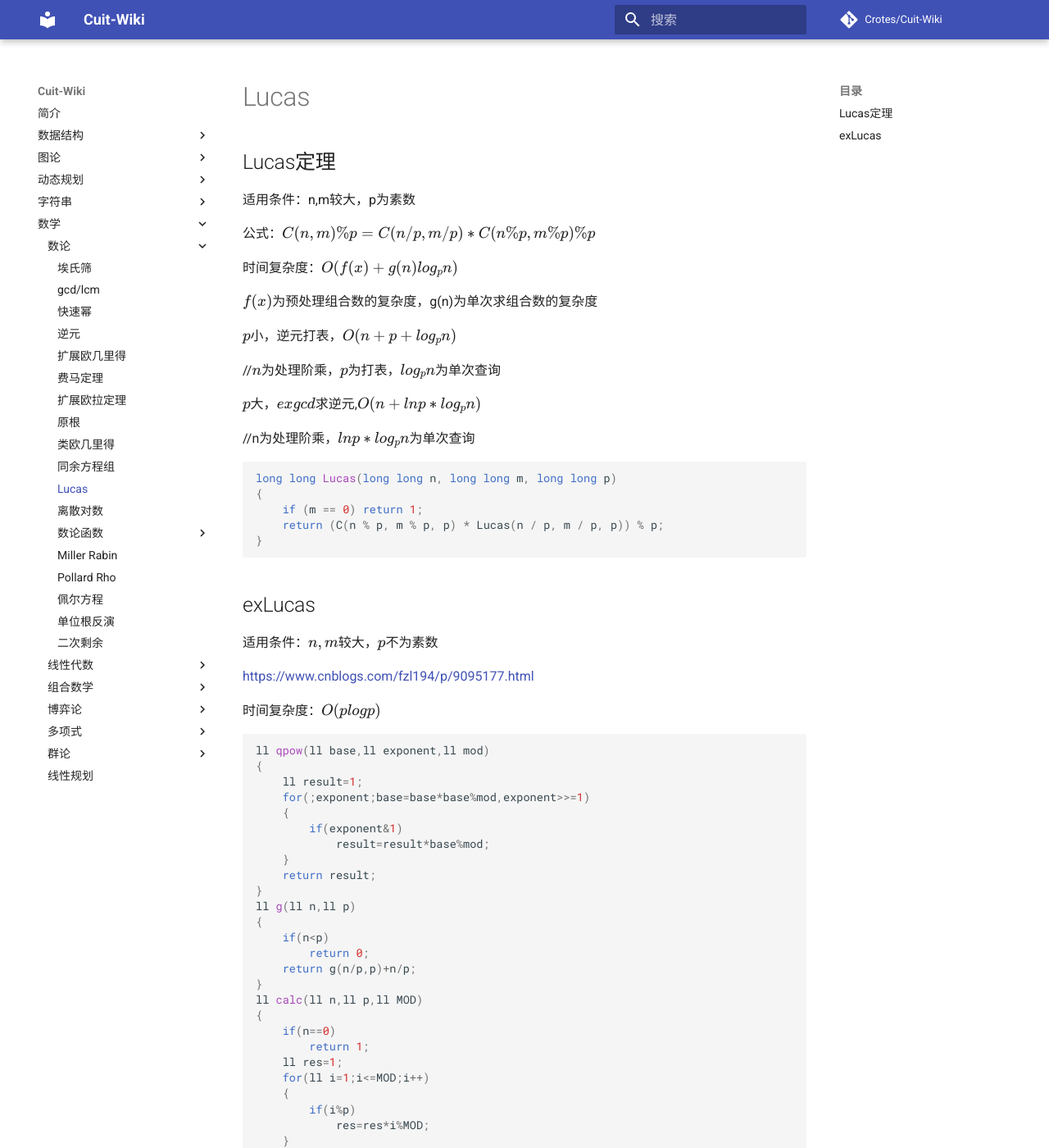
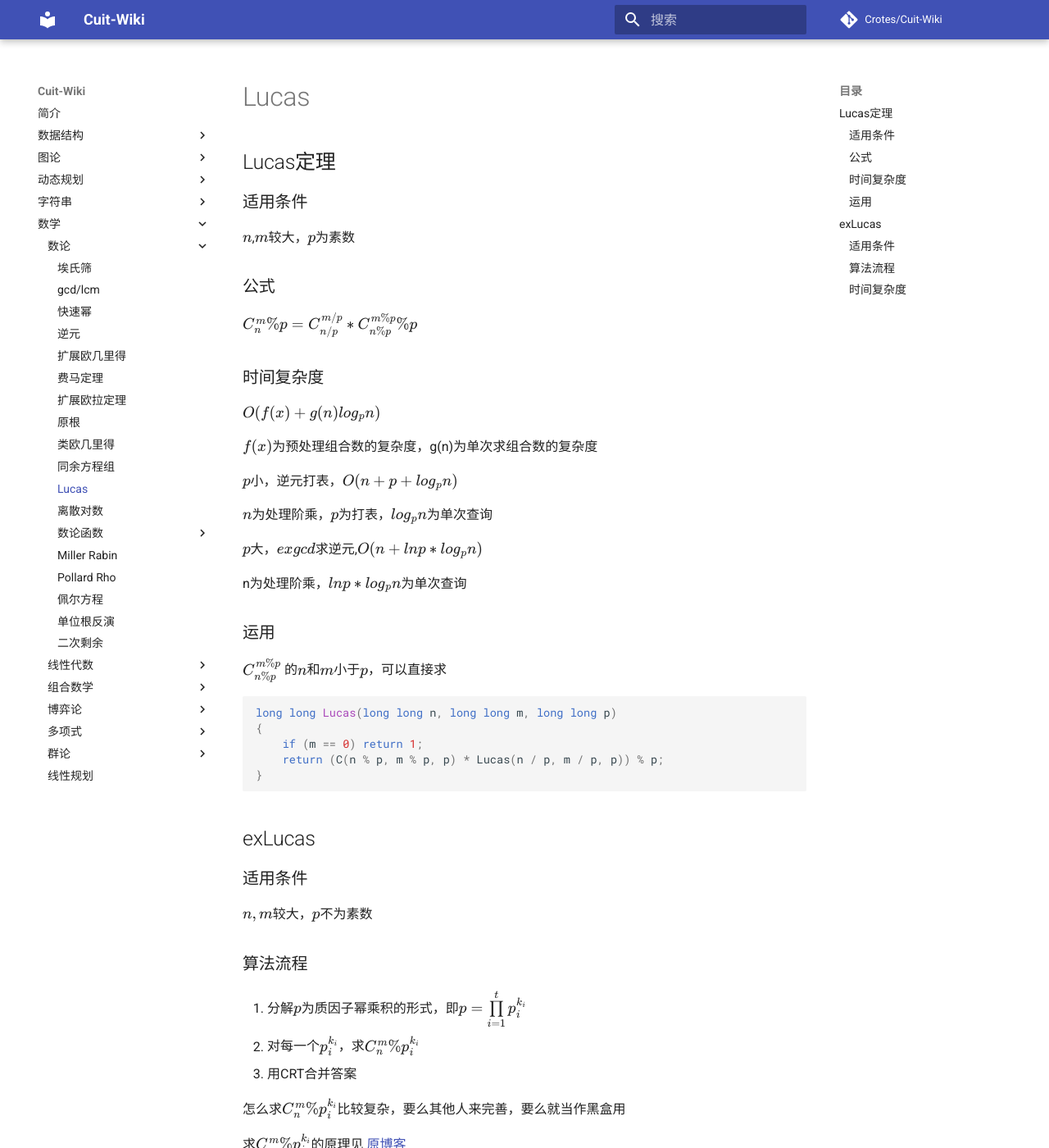
Before and after one commit to Crotes/Cuit-Wiki, an MkDocs documentation site: the page built from docs/Math/Lucas.md, in a window 1280 px wide and 1400 px high. Shown: the whole window at 82% size. Built offline with MkDocs 1.6.1 and Material for MkDocs 9.7.7, drawn with Linux system fonts in a browser that asks for light colours; formulas are drawn with MathJax 3; comment, search, counter and statistics services are not loaded; some of the changed text lies outside the part shown.

Commit message:
Update Lucas.md

````diff
--- a/docs/Math/Lucas.md
+++ b/docs/Math/Lucas.md
@@ -1,22 +1,26 @@
 ## Lucas定理
 
-适用条件：n,m较大，p为素数
+### 适用条件
+$n$,$m$较大，$p$为素数
 
-公式：$C(n,m)\%p = C(n/p,m/p)*C(n\%p,m\%p)\%p$
+### 公式
+$C_n^m\%p = C_{n/p}^{m/p}*C_{n\%p}^{m\%p}\%p$
 
-时间复杂度：$O(f(x)+g(n)log_pn)$
+### 时间复杂度
+$O(f(x)+g(n)log_pn)$
 
 $f(x)$为预处理组合数的复杂度，g(n)为单次求组合数的复杂度
 
 $p$小，逆元打表，$O(n+p+log_p n)$
 
-//$n$为处理阶乘，$p$为打表，$log_p n$为单次查询
+$n$为处理阶乘，$p$为打表，$log_p n$为单次查询
 
 $p$大，$exgcd$求逆元,$O(n+ln p*log_p n)$
 
-//n为处理阶乘，$ln p*log_p n$为单次查询
+n为处理阶乘，$ln p*log_p n$为单次查询
 
-
+### 运用
+$C_{n\%p}^{m\%p}$ 的$n$和$m$小于$p$，可以直接求
 ```c++
 long long Lucas(long long n, long long m, long long p)
 {
@@ -26,11 +30,21 @@ long long Lucas(long long n, long long m, long long p)
 ```
 ## exLucas
 
-适用条件：$n,m$较大，$p$不为素数
+### 适用条件
+$n,m$较大，$p$不为素数
 
-https://www.cnblogs.com/fzl194/p/9095177.html
+### 算法流程
+1. 分解$p$为质因子幂乘积的形式，即$p=\prod\limits_{i=1}^t p_i^{k_i}$
+2. 对每一个$p_i^{k_i}$，求$C_n^m \% p_i^{k_i}$
+3. 用CRT合并答案
 
-时间复杂度：$O(plog p)$
+怎么求$C_n^m \% p_i^{k_i}$比较复杂，要么其他人来完善，要么就当作黑盒用
+
+求$C_n^m \% p_i^{k_i}$的原理见
+[原博客](https://www.cnblogs.com/fzl194/p/9095177.html)
+
+### 时间复杂度
+$O(plog n)$
 
 ```c++
 ll qpow(ll base,ll exponent,ll mod)
@@ -114,7 +128,8 @@ ll exlucas(ll n,ll m,ll MOD)
             mod.push_back(mul),a.push_back(lucas(n,m,p,mul));
         }
     }
-    if(tmp>1) mod.push_back(tmp),a.push_back(lucas(n,m,tmp,tmp));
+    if(tmp>1)
+        mod.push_back(tmp),a.push_back(lucas(n,m,tmp,tmp));
     return CRT(a,mod);
 }
 ```
````
